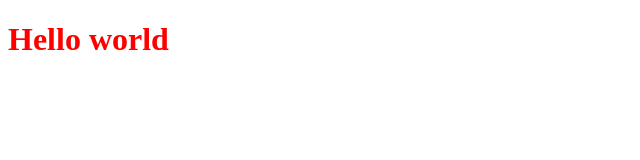
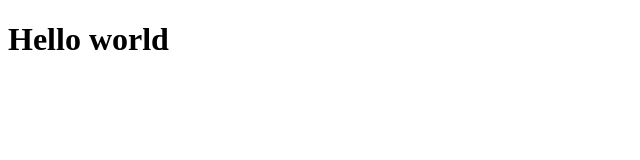
Before and after one commit to Sejal25/web-project, a plain HTML site: page index.html in a window 1280 px wide. Shown: the whole page, without its empty margins (0-640 px from the left). Drawn offline with Linux system fonts and the light colour scheme; files that its build step writes are made by us from their sources.

Commit message:
removed h1

```diff
--- a/styles.css
+++ b/styles.css
@@ -1,6 +1,3 @@
-h1 {
-  color: red;
-}
-margin: 0 auto
+
 h2 { color: green;
 }
```
